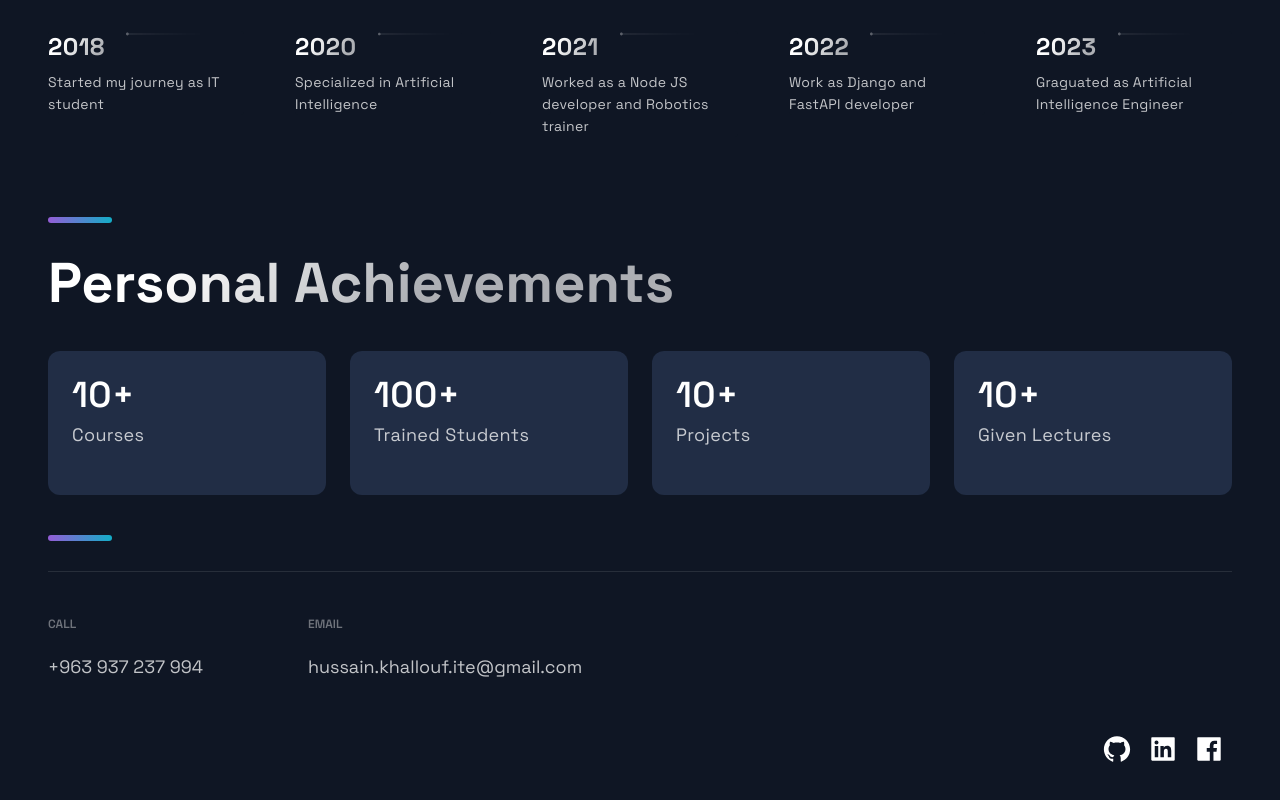
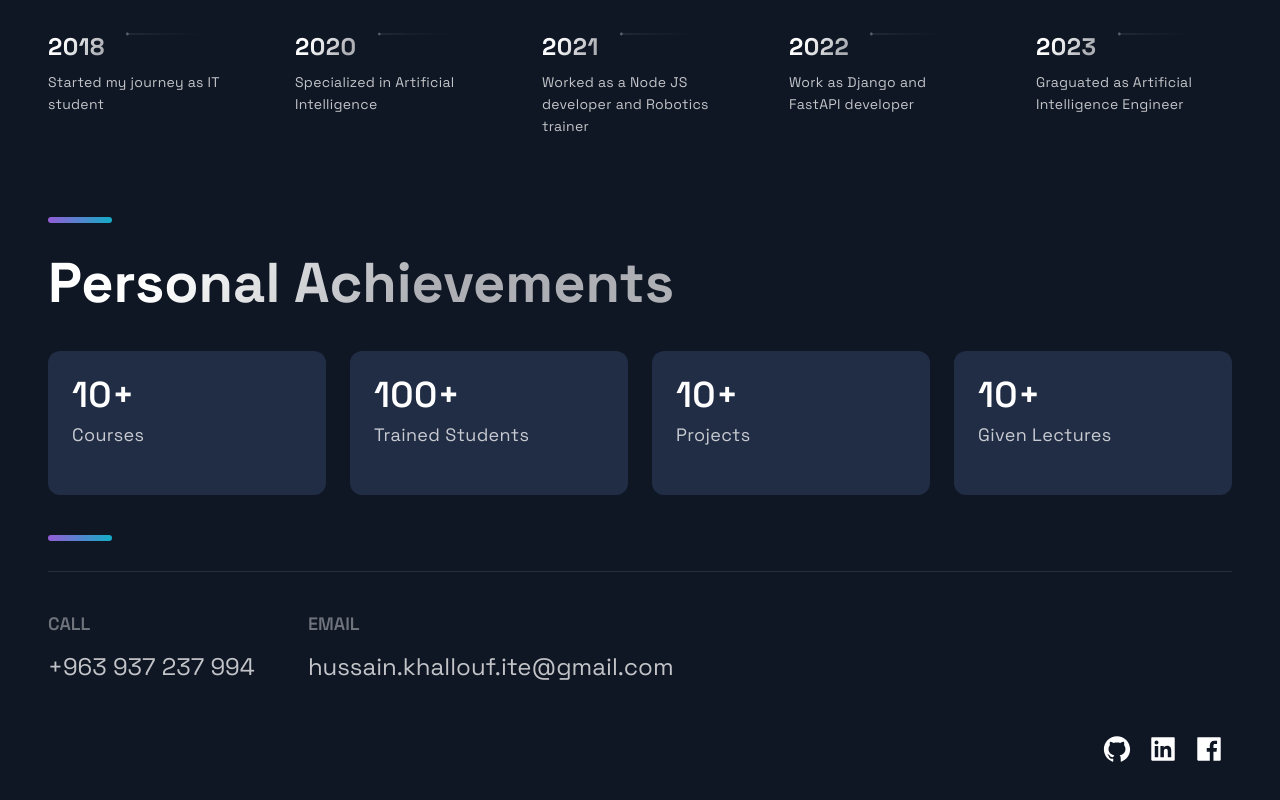
Before and after one commit to Hussain-Khallouf/portfolio, a Next.js app: page / in a window 1280 px wide. Shown: the part 3204-4004 px from the top of the page. Built offline with nearby package versions, Linux system fonts and the light colour scheme.

Commit message:
change footer font size

```diff
--- a/src/components/Footer/FooterStyles.js
+++ b/src/components/Footer/FooterStyles.js
@@ -15,7 +15,7 @@ export const FooterWrapper = styled.section`
 `
 
 export const LinkItem = styled.a`
-	font-size: 18px;
+	font-size: 24px;
 	line-height: 30px;
 	color: rgba(255, 255, 255, 0.75);
 	margin-bottom: 16px;
@@ -145,7 +145,7 @@ export const LinkColumn = styled.div`
 export const LinkTitle = styled.h4`
 	font-style: normal;
 	font-weight: 600;
-	font-size: 12px;
+	font-size: 18px;
 	line-height: 24px;
 	text-transform: uppercase;
 	color: rgba(255, 255, 255, 0.4);
```
